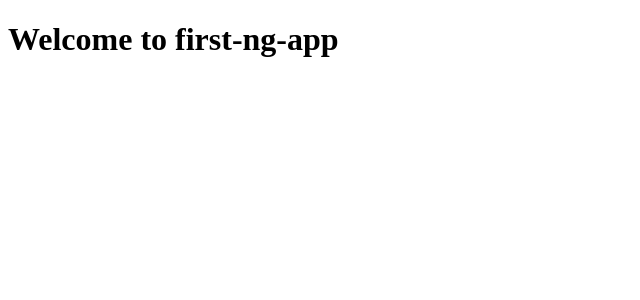
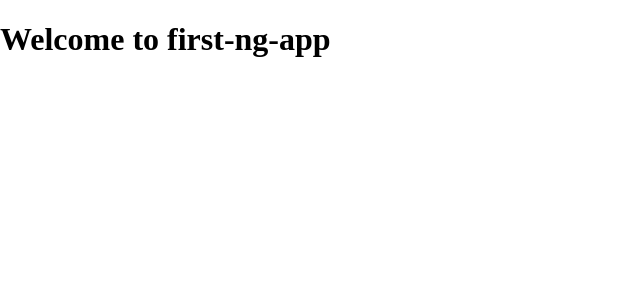
Before and after one commit to joshuagato/angular-crash-course-90-basics-18, an Angular app: page / in a window 1280 px wide. Shown: the top 300 px of the page, without its empty margins (0-640 px from the left). Built offline with nearby package versions, Linux system fonts and the light colour scheme.

Commit message:
Added styles to the main scss file

```diff
--- a/src/styles.scss
+++ b/src/styles.scss
@@ -1 +1,9 @@
 /* You can add global styles to this file, and also import other style files */
+html, body {
+  margin: 0;
+  padding: 0;
+}
+
+* {
+  outline: none;
+}
```
